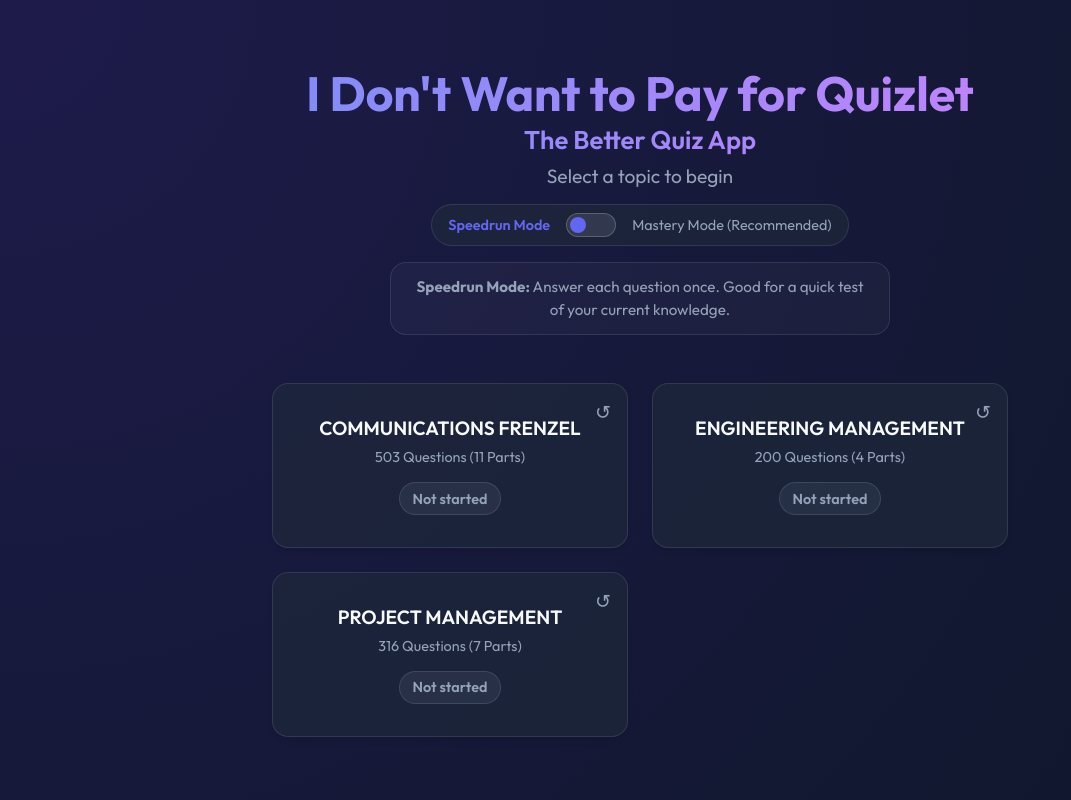
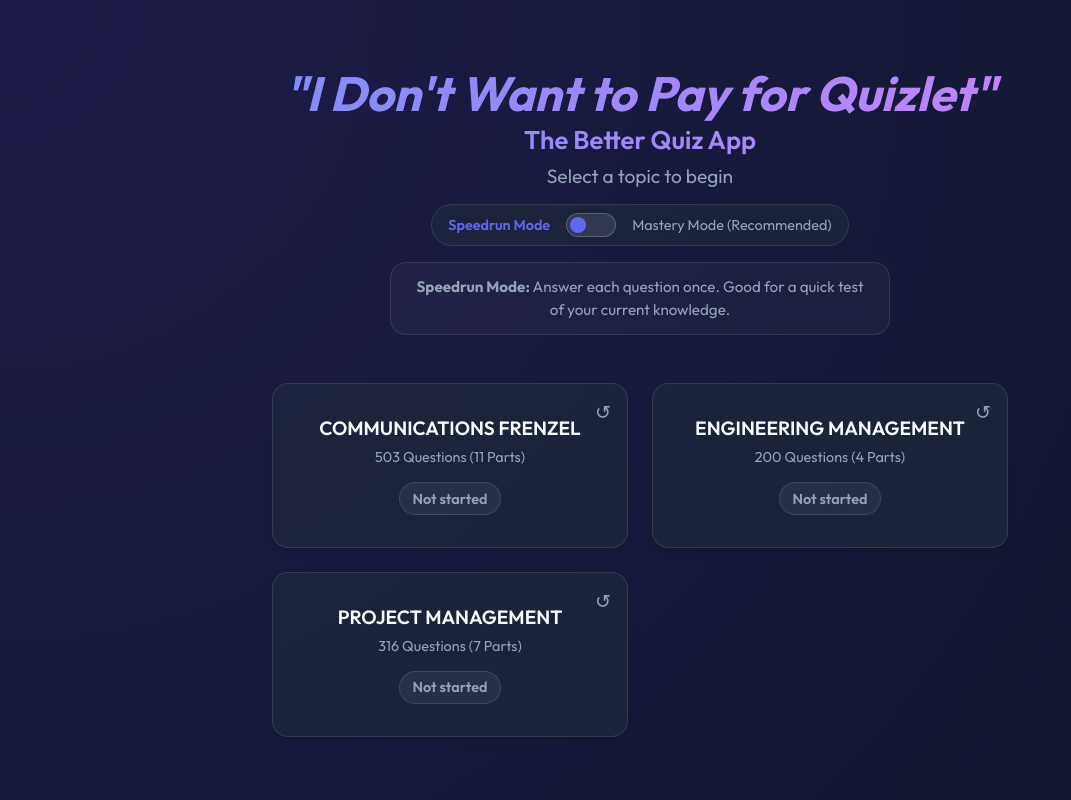
Before and after one commit to ardzeyFTW/quiz_boards_v2, a plain HTML site: page public/index.html in a window 1280 px wide. Shown: the whole page, without its empty margins (0-1071 px from the left). Drawn offline with Linux system fonts and the light colour scheme.

Commit message:
Italicize and quote main header

```diff
--- a/public/index.html
+++ b/public/index.html
@@ -12,7 +12,7 @@
         <!-- Topic Selection Screen -->
         <section id="topic-screen" class="screen active">
             <header>
-                <h1>I Don't Want to Pay for Quizlet</h1>
+                <h1 style="font-style: italic;">"I Don't Want to Pay for Quizlet"</h1>
                 <h2 style="font-size: 1.6rem; font-weight: 600; background: linear-gradient(to right, #818cf8, #c084fc); -webkit-background-clip: text; background-clip: text; -webkit-text-fill-color: transparent; margin-top: -0.5rem; margin-bottom: 0.5rem;">The Better Quiz App</h2>
                 <p>Select a topic to begin</p>
                 <div class="mode-toggle-container">
```
